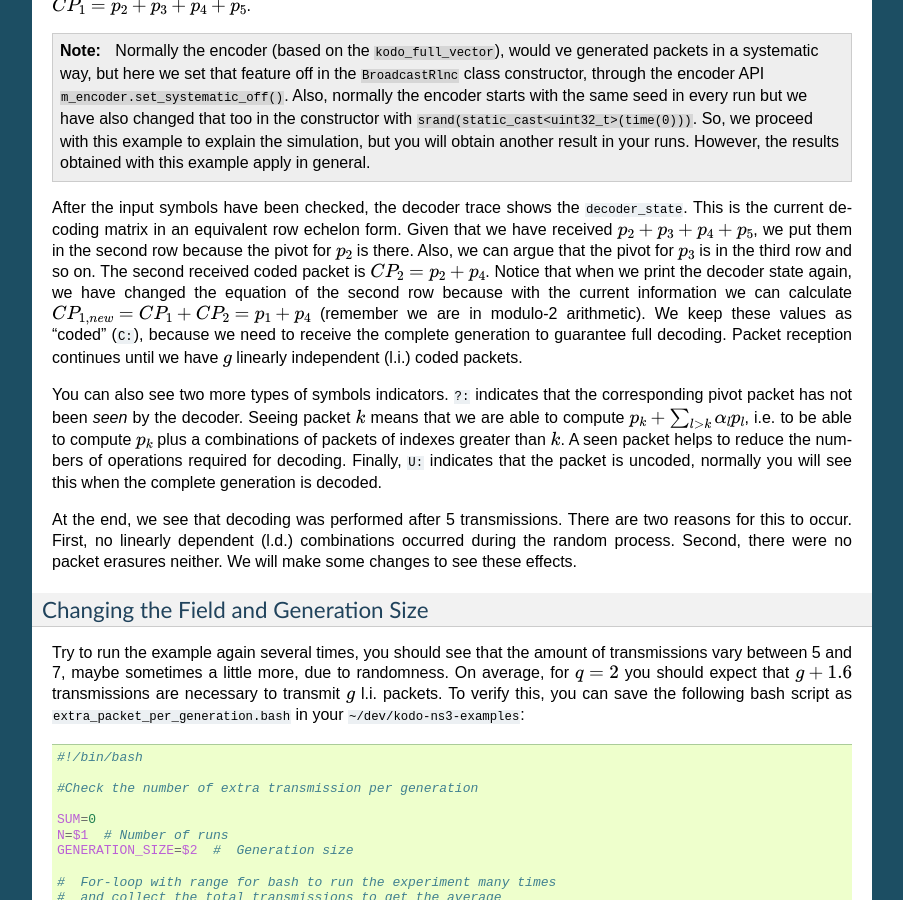
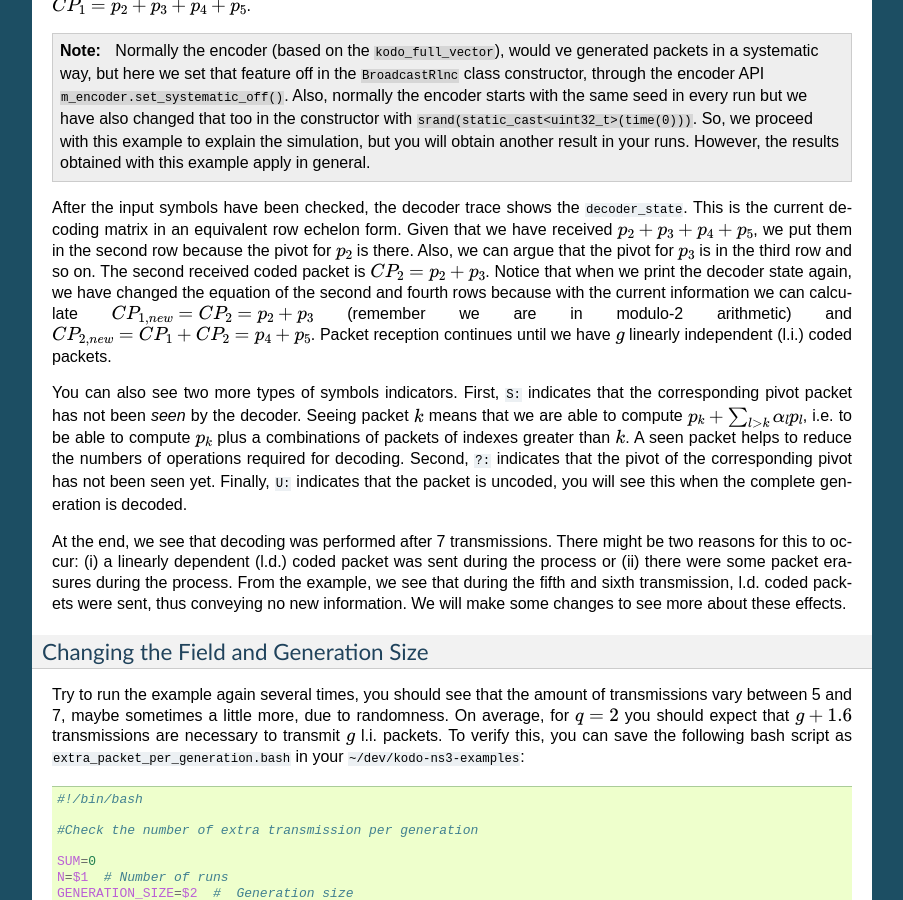
Before and after one commit to steinwurf/kodo-ns3-examples, a Sphinx documentation site: the page built from docs/wifi_broadcast.rst, in a window 1280 px wide and 900 px high, scrolled down 10560 px. Shown: the whole window, without its empty margins (198-1101 px from the left). Built offline with Sphinx 7.4.7, drawn with Linux system fonts in a browser that asks for light colours; formulas are drawn with MathJax 3.

Commit message:
First part of wifi broadcast done

```diff
--- a/docs/wifi_broadcast.rst
+++ b/docs/wifi_broadcast.rst
@@ -698,27 +698,30 @@ echelon form. Given that we have received :math:`p_2 + p_3 + p_4 + p_5`,
 we put them in the second row because the pivot for :math:`p_2` is
 there. Also, we can argue that the pivot for :math:`p_3` is in the
 third row and so on. The second received coded packet is
-:math:`CP_2 = p_2 + p_4`. Notice that when we print the decoder
-state again, we have changed the equation of the second row because with the
-current information we can calculate
-:math:`CP_{1,new} = CP_1 + CP_2 = p_1 + p_4` (remember we are in modulo-2
-arithmetic). We keep these values as "coded" (``C:``), because we need to
-receive the complete generation to guarantee full decoding. Packet reception
+:math:`CP_2 = p_2 + p_3`. Notice that when we print the decoder
+state again, we have changed the equation of the second and fourth rows
+because with the current information we can calculate
+:math:`CP_{1,new} = CP_2 = p_2 + p_3` (remember we are in modulo-2
+arithmetic) and :math:`CP_{2,new} = CP_1 + CP_2 = p_4 + p_5`. Packet reception
 continues until we have :math:`g` linearly independent (l.i.) coded packets.
 
-You can also see two more types of symbols indicators. ``?:`` indicates
+You can also see two more types of symbols indicators. First, ``S:`` indicates
 that the corresponding pivot packet has not been *seen* by the decoder. Seeing
 packet :math:`k` means that we are able to compute :math:`p_k
 + \sum_{l > k} \alpha_l p_l`, i.e. to be able to compute :math:`p_k` plus a
 combinations of packets of indexes greater than :math:`k`. A seen packet helps
-to reduce the numbers of operations required for decoding. Finally, ``U:``
-indicates that the packet is uncoded, normally you will see this when the
-complete generation is decoded.
+to reduce the numbers of operations required for decoding. Second,
+``?:`` indicates that the pivot of the corresponding pivot has not been
+seen yet. Finally, ``U:`` indicates that the packet is uncoded, you will
+see this when the complete generation is decoded.
 
-At the end, we see that decoding was performed after 5 transmissions. There are
-two reasons for this to occur. First, no linearly dependent (l.d.)
-combinations occurred during the random process. Second, there were no packet
-erasures neither. We will make some changes to see these effects.
+At the end, we see that decoding was performed after 7 transmissions.
+There might be two reasons for this to occur:  (i) a linearly
+dependent (l.d.) coded packet was sent during the process or (ii) there
+were some packet erasures during the process. From the example, we see that
+during the fifth and sixth transmission, l.d. coded packets were sent, thus
+conveying no new information. We will make some changes to see
+more about these effects.
 
 Changing the Field and Generation Size
 ^^^^^^^^^^^^^^^^^^^^^^^^^^^^^^^^^^^^^^
```
